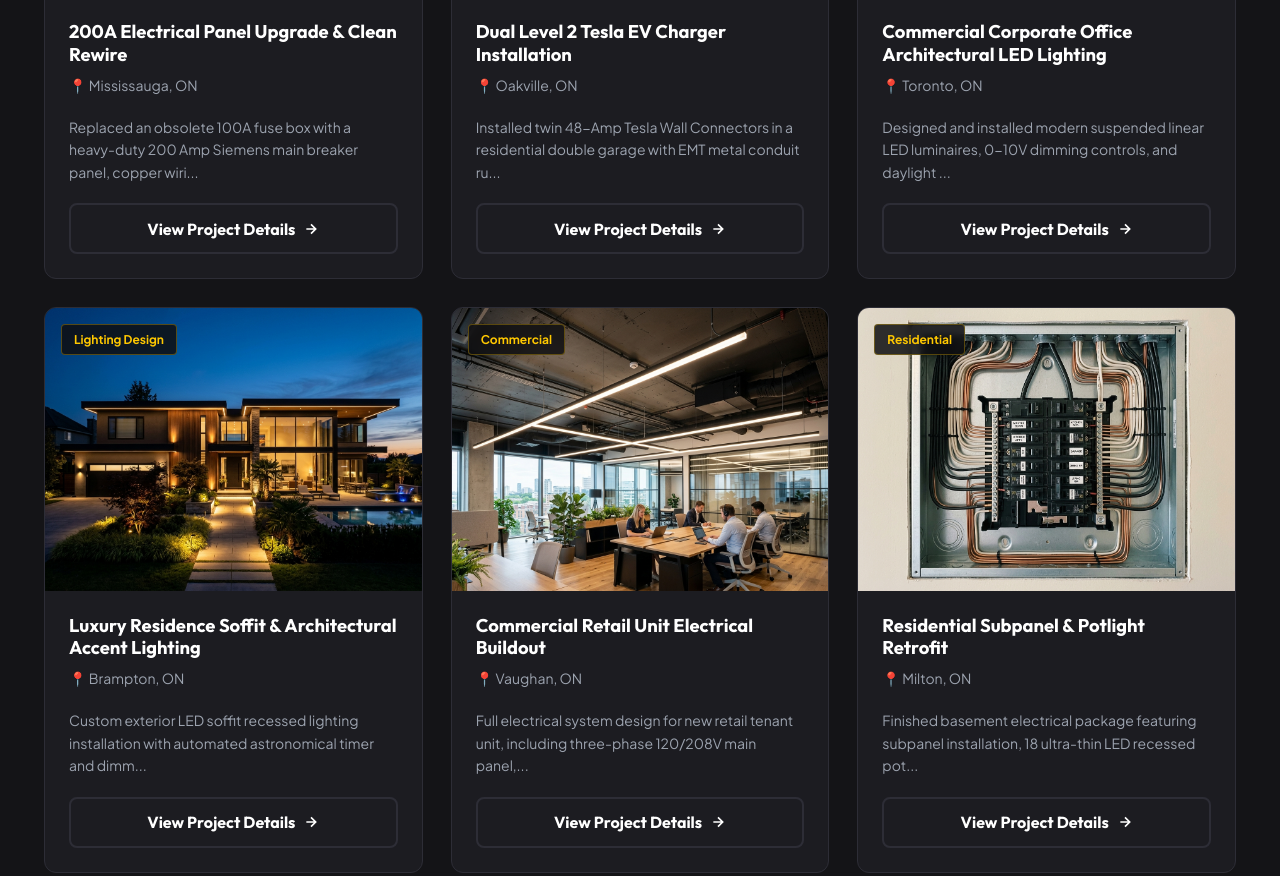
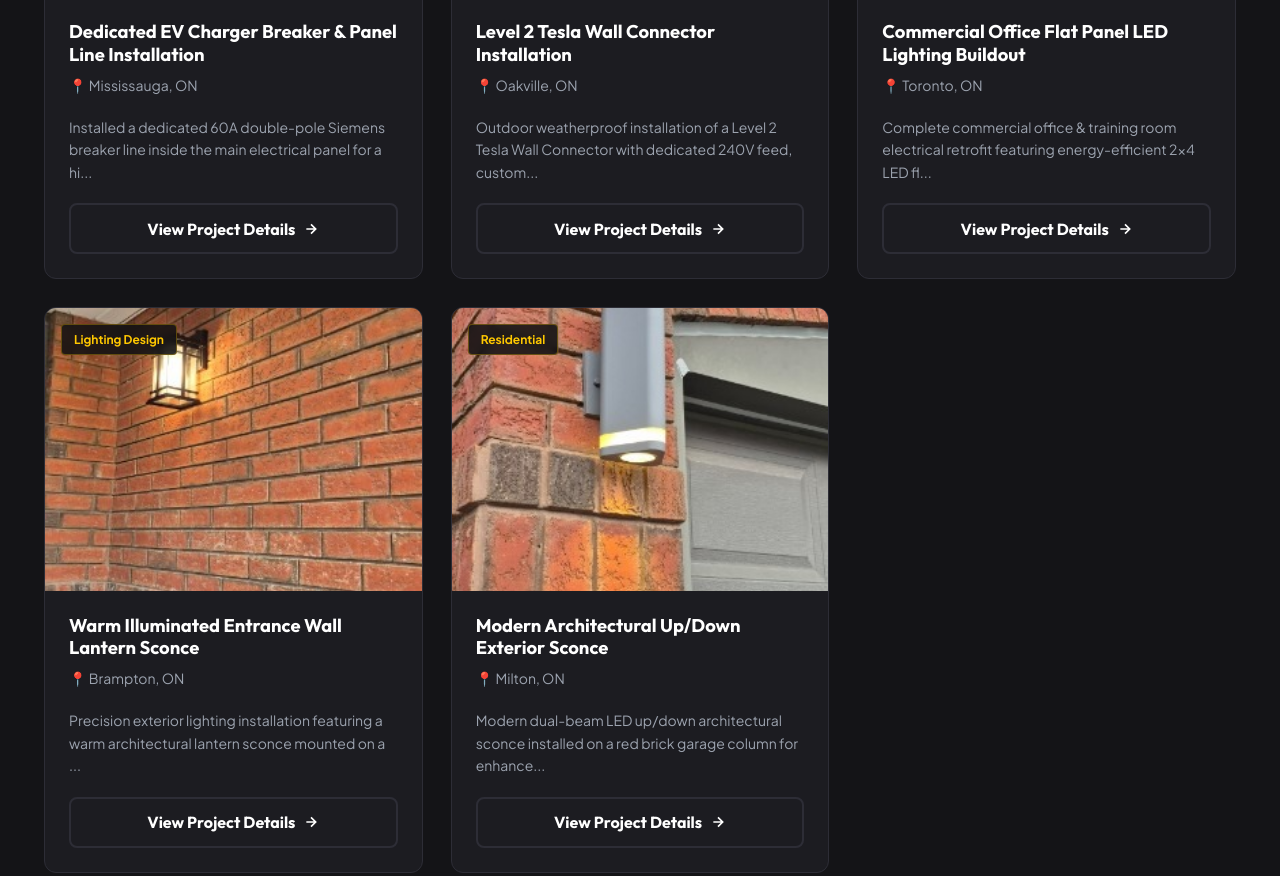
Before and after one commit to macd-webdesign/a-wire, a plain HTML site: page gallery.html in a window 1280 px wide. Shown: the part 897-1773 px from the top of the page. Drawn offline with Linux system fonts and the light colour scheme.

Commit message:
Replace all gallery placeholder images with 5 authentic uploaded A-Wire project photos

```diff
--- a/css/styles.css
+++ b/css/styles.css
@@ -571,7 +571,7 @@ ul {
 .reviews-section-landing {
   position: relative;
   padding: 6rem 0 5rem;
-  background: linear-gradient(rgba(10, 10, 12, 0.88), rgba(10, 10, 12, 0.92)), url('../assets/gallery/commercial_lighting.jpg') center/cover no-repeat;
+  background: linear-gradient(rgba(10, 10, 12, 0.88), rgba(10, 10, 12, 0.92)), url('../assets/gallery/commercial_office_lighting.jpg') center/cover no-repeat;
   border-top: 1px solid var(--border-color);
   border-bottom: 1px solid var(--border-color);
   overflow: hidden;
--- a/js/gallery.js
+++ b/js/gallery.js
@@ -1,94 +1,79 @@
-// Project Photo Gallery Data & Lightbox Interactive Dialog
+// Project Photo Gallery Data & Lightbox Interactive Dialog (A-Wire Authentic Projects)
 
 const galleryProjects = [
   {
     id: 1,
-    title: '200A Electrical Panel Upgrade & Clean Rewire',
+    title: 'Dedicated EV Charger Breaker & Panel Line Installation',
     category: 'panel',
     categoryName: 'Panel Upgrades',
     location: 'Mississauga, ON',
-    image: 'assets/gallery/panel_upgrade.jpg',
-    description: 'Replaced an obsolete 100A fuse box with a heavy-duty 200 Amp Siemens main breaker panel, copper wiring, whole-home surge protector, and ESA permit inspection.',
+    image: 'assets/gallery/ev_panel_breaker.jpg',
+    description: 'Installed a dedicated 60A double-pole Siemens breaker line inside the main electrical panel for a high-power Level 2 electric vehicle charging system. Fully labelled and ESA code-compliant.',
     specs: [
-      '200 Amp Siemens Main Breaker Panel',
-      'Whole-Home Surge Protection Device (SPD)',
-      'Subpanel expansion for future basement suite',
+      '60A Double-Pole Siemens Main Panel Circuit Breaker',
+      'Dedicated 240V Heavy-Duty EV Charger Circuit',
+      'Thermal Inspection & Main Panel Load Calculation',
       'Passed Electrical Safety Authority (ESA) Inspection'
     ]
   },
   {
     id: 2,
-    title: 'Dual Level 2 Tesla EV Charger Installation',
+    title: 'Level 2 Tesla Wall Connector Installation',
     category: 'ev',
     categoryName: 'EV Chargers',
     location: 'Oakville, ON',
-    image: 'assets/gallery/ev_charger.jpg',
-    description: 'Installed twin 48-Amp Tesla Wall Connectors in a residential double garage with EMT metal conduit runs and dedicated 60A circuit breakers.',
+    image: 'assets/gallery/tesla_ev_charger.jpg',
+    description: 'Outdoor weatherproof installation of a Level 2 Tesla Wall Connector with dedicated 240V feed, custom wood surface mounting, and status LED green indicator verification.',
     specs: [
-      '48A continuous charging power (up to 44 miles of range per hour)',
-      'Surface-mounted EMT metallic conduit',
-      '60-Amp heavy-duty double-pole breaker',
-      'Load management setup for simultaneous vehicle charging'
+      'Level 2 Tesla High-Power Wall Connector (up to 44 mi/hr charge rate)',
+      'Weatherproof Exterior Mounting on Wood Accent Facade',
+      'Heavy-Duty Conductor Conduit Run',
+      'Full ESA Certificate & Safety Verification'
     ]
   },
   {
     id: 3,
-    title: 'Commercial Corporate Office Architectural LED Lighting',
+    title: 'Commercial Office Flat Panel LED Lighting Buildout',
     category: 'commercial',
     categoryName: 'Commercial',
     location: 'Toronto, ON',
-    image: 'assets/gallery/commercial_lighting.jpg',
-    description: 'Designed and installed modern suspended linear LED luminaires, 0-10V dimming controls, and daylight harvesting sensors for a 4,500 sq ft office space.',
+    image: 'assets/gallery/commercial_office_lighting.jpg',
+    description: 'Complete commercial office & training room electrical retrofit featuring energy-efficient 2x4 LED flat troffer panel lights, drop ceiling integration, projector wiring, and perimeter desk outlets.',
     specs: [
-      'Energy-efficient 4000K daylight LED linear fixtures',
-      '0-10V architectural wall dimmers',
-      'Occupancy motion sensors for automatic shutoff',
-      'Commercial three-phase panel distribution'
+      '2x4 Energy-Efficient 4000K Neutral White LED Troffer Panels',
+      'Drop Ceiling Grid Flush-Recessed Installation',
+      'Perimeter Workstation & Ceiling Projector Power Feeds',
+      'Commercial Panel Distribution & Safety Compliance Audit'
     ]
   },
   {
     id: 4,
-    title: 'Luxury Residence Soffit & Architectural Accent Lighting',
+    title: 'Warm Illuminated Entrance Wall Lantern Sconce',
     category: 'lighting',
     categoryName: 'Lighting Design',
     location: 'Brampton, ON',
-    image: 'assets/gallery/exterior_lighting.jpg',
-    description: 'Custom exterior LED soffit recessed lighting installation with automated astronomical timer and dimmable warmth control.',
+    image: 'assets/gallery/exterior_lantern_sconce.jpg',
+    description: 'Precision exterior lighting installation featuring a warm architectural lantern sconce mounted on a classic red brick entrance facade.',
     specs: [
-      '3000K warm white outdoor LED pot lights',
-      'Weather-sealed IP65 aluminum trim rings',
-      'Smart astronomical timer (dusk-to-dawn auto activation)',
-      'Under-cabinet & landscape uplighting'
+      'Weather-Sealed Exterior Fixture Mounting on Brick Wall',
+      'Warm 3000K Ambient LED Illumination',
+      'Concealed Weatherproof Junction Box Wiring',
+      'Smart Dusk-to-Dawn Control Switch Integration'
     ]
   },
   {
     id: 5,
-    title: 'Commercial Retail Unit Electrical Buildout',
-    category: 'commercial',
-    categoryName: 'Commercial',
-    location: 'Vaughan, ON',
-    image: 'assets/gallery/commercial_lighting.jpg',
-    description: 'Full electrical system design for new retail tenant unit, including three-phase 120/208V main panel, POS circuits, and emergency egress lighting.',
-    specs: [
-      'Three-phase 120/208V 200A distribution panel',
-      'Dedicated POS & server room UPS feeds',
-      'Emergency battery pack exit signs & bug-eyes',
-      'ESA commercial safety compliance certification'
-    ]
-  },
-  {
-    id: 6,
-    title: 'Residential Subpanel & Potlight Retrofit',
+    title: 'Modern Architectural Up/Down Exterior Sconce',
     category: 'residential',
     categoryName: 'Residential',
     location: 'Milton, ON',
-    image: 'assets/gallery/panel_upgrade.jpg',
-    description: 'Finished basement electrical package featuring subpanel installation, 18 ultra-thin LED recessed potlights, and AFCI safety breakers.',
+    image: 'assets/gallery/modern_updown_sconce.jpg',
+    description: 'Modern dual-beam LED up/down architectural sconce installed on a red brick garage column for enhanced home curb appeal and security.',
     specs: [
-      '100-Amp feeder subpanel for basement unit',
-      'Ultra-thin 4-inch IC-rated LED potlights',
-      'Combination Arc-Fault Circuit Interrupters (AFCI)',
-      'Tamper-resistant decora outlets'
+      'Dual Up & Down Architectural Beam Pattern',
+      'Heavy-Duty Weatherproof Aluminum Housing',
+      'Energy-Saving Integrated Long-Life LED Module',
+      'Enhanced Perimeter Security & Nighttime Aesthetics'
     ]
   }
 ];
```
Also changed, not shown: assets/gallery/commercial_lighting.jpg (deleted), assets/gallery/commercial_office_lighting.jpg (added), assets/gallery/ev_charger.jpg (deleted), assets/gallery/ev_panel_breaker.jpg (added), assets/gallery/exterior_lantern_sconce.jpg (added), assets/gallery/exterior_lighting.jpg (deleted), assets/gallery/modern_updown_sconce.jpg (added), assets/gallery/panel_upgrade.jpg (deleted), assets/gallery/tesla_ev_charger.jpg (added).
